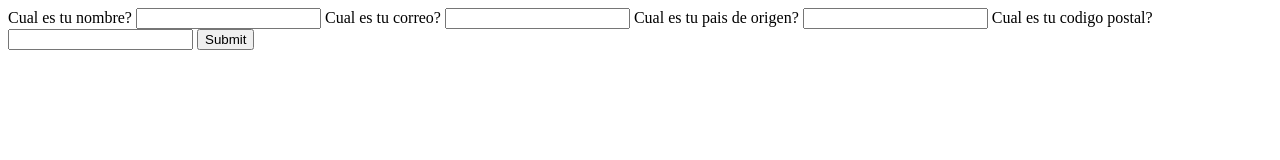
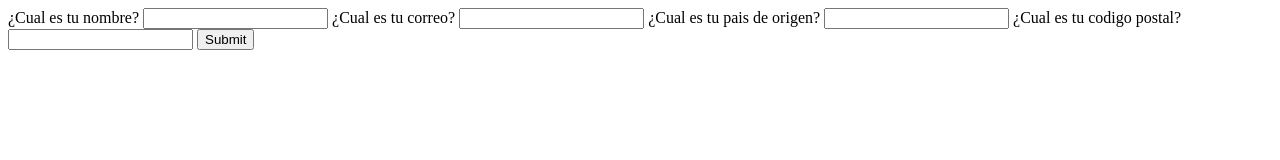
Before and after one commit to pogial/cursoDefinitivoHtmlCss, a plain HTML site: page AF. Formulario Datos Html/index.html in a window 1280 px wide. Drawn offline with Linux system fonts and the light colour scheme.

Commit message:
Curso Definitivo Html y Css

```diff
--- a/AF. Formulario Datos Html/index.html
+++ b/AF. Formulario Datos Html/index.html
@@ -10,19 +10,19 @@
     <main>
         <form action="">
             <label for="nombre">
-                <span>Cual es tu nombre?</span>
+                <span>¿Cual es tu nombre?</span>
                 <input type="text" name="nombre" id="nombre" autocomplete="name" required>
             </label>
             <label for="correo">
-                <span>Cual es tu correo?</span>
+                <span>¿Cual es tu correo?</span>
                 <input type="email" name="correo" id="correo" autocomplete="email" required>
             </label>
             <label for="pais">
-                <span>Cual es tu pais de origen?</span>
+                <span>¿Cual es tu pais de origen?</span>
                 <input type="text" name="pais" id="pais" autocomplete="country" required>
             </label>
             <label for="cp">
-                <span>Cual es tu codigo postal?</span>
+                <span>¿Cual es tu codigo postal?</span>
                 <input type="text" name="cp" id="cp" autocomplete="postal-code" required>
             </label>
             <input type="submit">
--- a/AK. Modelo de Caja Css/styles.css
+++ b/AK. Modelo de Caja Css/styles.css
@@ -1,6 +1,6 @@
 /*Resetear los estilos del Navegador*/
 * {
-    box-sizing: border-box;
+    box-sizing: border-box; /*Sume el padding con el width del elemento*/
     padding: 0;
     margin: 0;
 }
```
Also changed, not shown: AG. Formulario Select Html/index.html (+5 -2 lines), AH. Formulario Boton Html/index.html (+5 -3 lines), AJ. Pseudoclase y Pseudoelementos Css/styles.css (+4 -4 lines), Documentos/AnatomiaReglaCSS.PNG (added).
